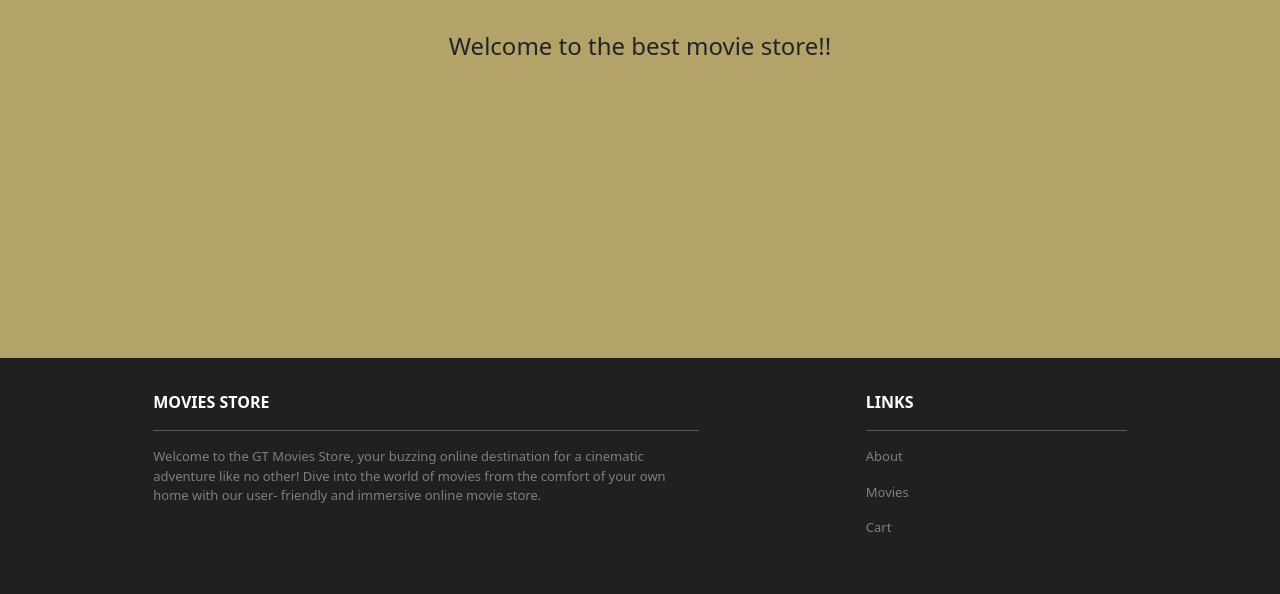
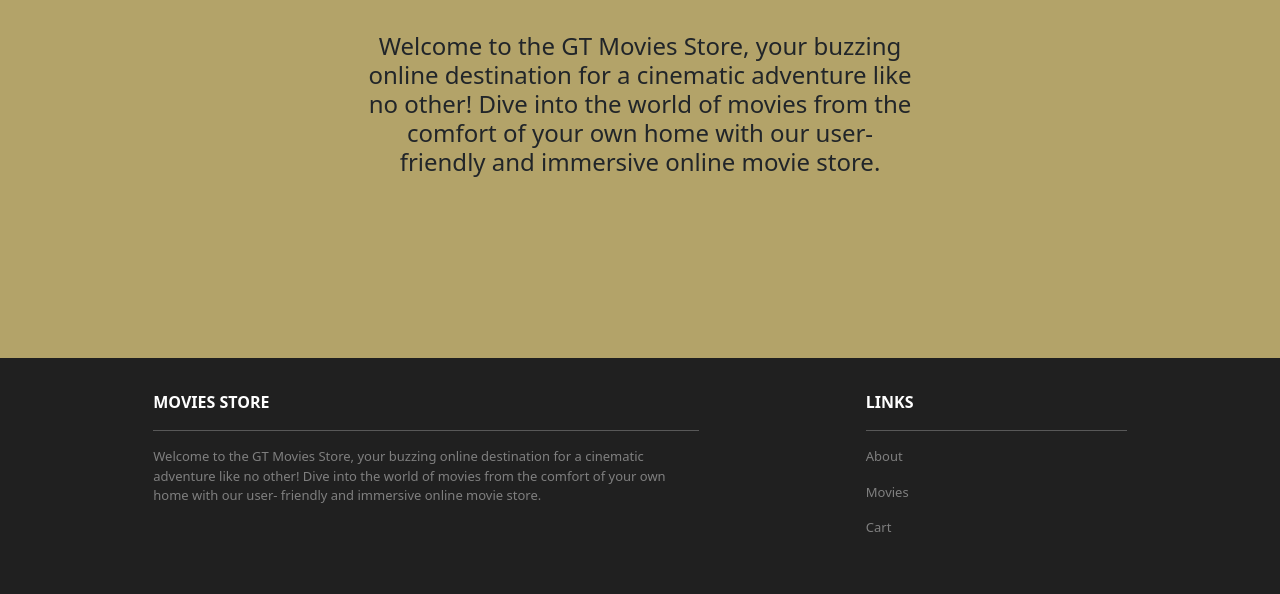
Before and after one commit to dman4703/cs2340-gt-movies, a Django app: page / in a window 1280 px wide. Shown: the part 234-828 px from the top of the page. Run offline with Django 5.2, Linux system fonts and the light colour scheme; some libraries are stand-ins or nearby versions; some web fonts are replaced.

Commit message:
Frontend Cleanup #2
Update homepage description

```diff
--- a/home/templates/home/index.html
+++ b/home/templates/home/index.html
@@ -10,7 +10,11 @@
   <div class="container">
     <div class="row mt-3">
       <div class="col mx-auto text-center mb-3">
-        <h4>Welcome to the best movie store!!</h4>
+        <h4 style="max-width: 50%; margin: 0 auto">Welcome to the GT Movies Store, your buzzing online
+          destination for a cinematic adventure like no
+          other! Dive into the world of movies from the
+          comfort of your own home with our user-
+          friendly and immersive online movie store.</h4>
       </div>
     </div>
   </div>
```
